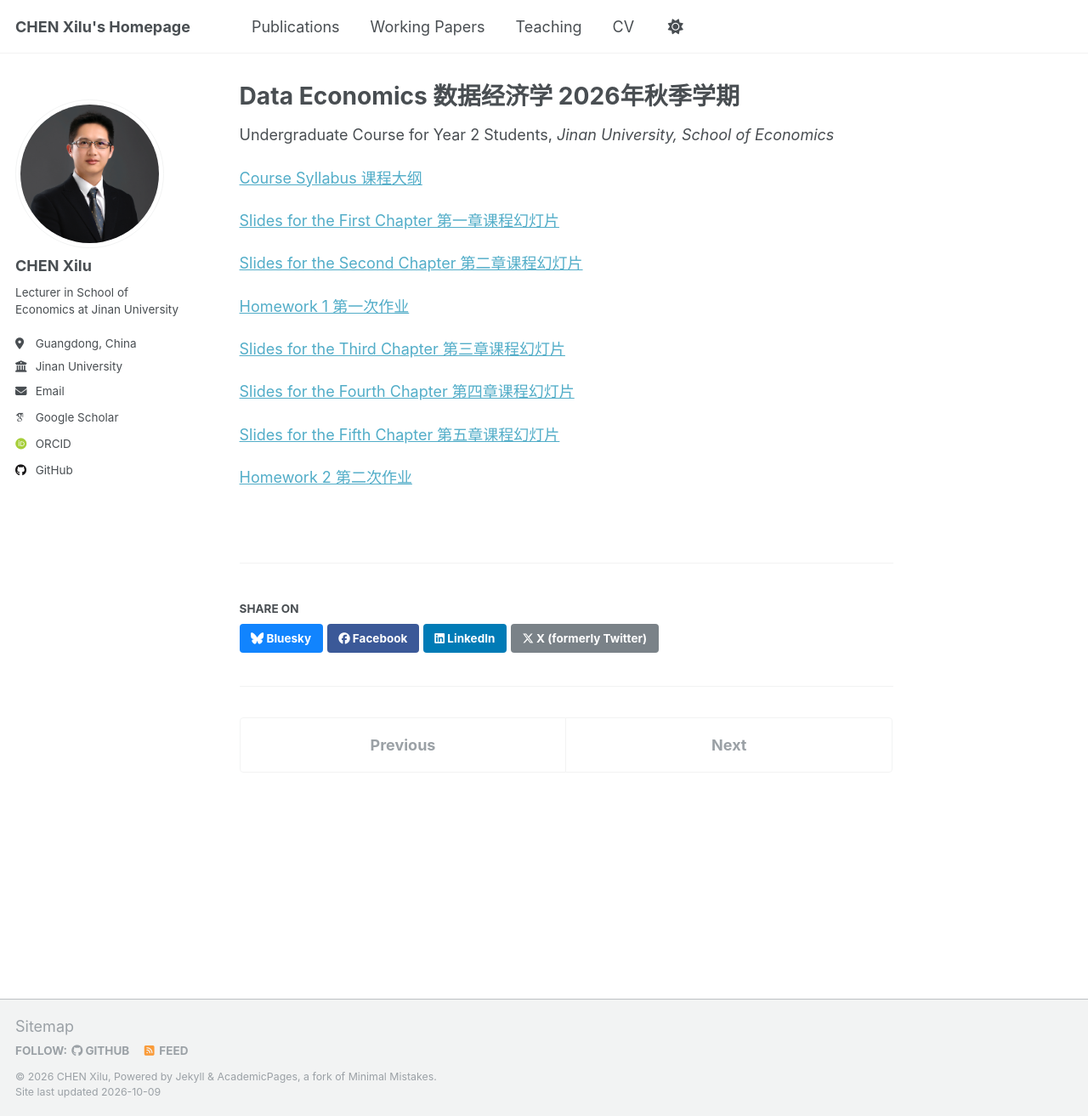
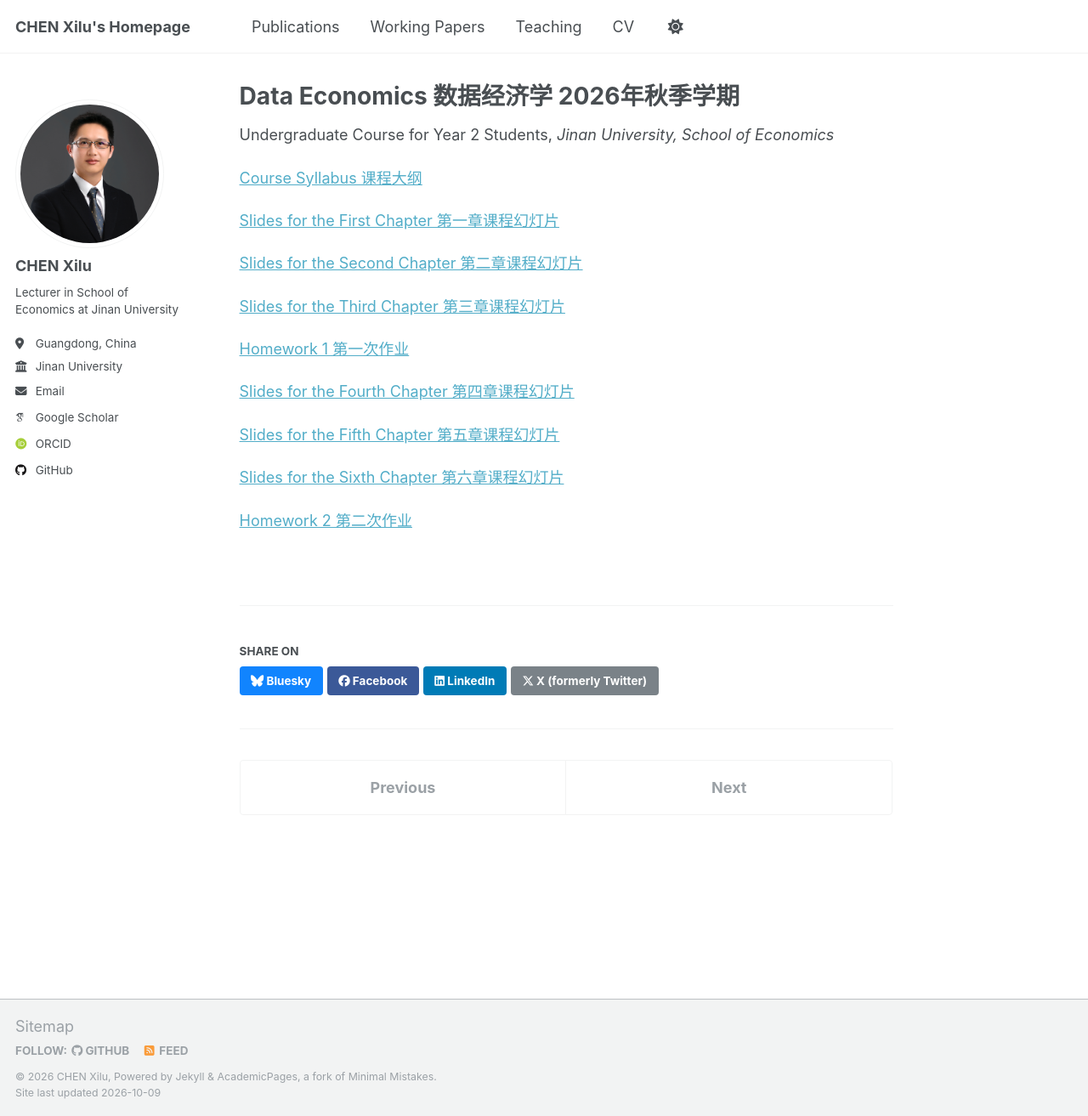
Before and after one commit to Xilu-CHEN/xilu-chen.github.io, a Jekyll site: the page built from _teaching/data_econ_2026_fall.md, in a window 1280 px wide and 1313 px high. Shown: the whole window at 85% size. Built offline with Jekyll 4.4.1, drawn with Linux system fonts in a browser that asks for light colours; some web fonts are replaced; a script that is not in the unit is left out.

Commit message:
push 261009

```diff
--- a/_teaching/data_econ_2026_fall.md
+++ b/_teaching/data_econ_2026_fall.md
@@ -14,12 +14,14 @@ location: Guangdong, China
 
 [Slides for the Second Chapter 第二章课程幻灯片](http://xilu-chen.github.io/files/teaching_data_econ_2026_fall/《数据经济学》第2章.pdf){:target="_blank"}
 
+[Slides for the Third Chapter 第三章课程幻灯片](http://xilu-chen.github.io/files/teaching_data_econ_2026_fall/《数据经济学》第3章.pdf){:target="_blank"}
+
 [Homework 1 第一次作业](http://xilu-chen.github.io/files/teaching_data_econ_2026_fall/数据经济学第1次作业.pdf){:target="_blank"}
-
-[Slides for the Third Chapter 第三章课程幻灯片](http://xilu-chen.github.io/files/teaching_data_econ_2026_fall/《数据经济学》第3章.pdf){:target="_blank"}
 
 [Slides for the Fourth Chapter 第四章课程幻灯片](http://xilu-chen.github.io/files/teaching_data_econ_2026_fall/《数据经济学》第4章.pdf){:target="_blank"}
 
 [Slides for the Fifth Chapter 第五章课程幻灯片](http://xilu-chen.github.io/files/teaching_data_econ_2026_fall/《数据经济学》第5章.pdf){:target="_blank"}
 
+[Slides for the Sixth Chapter 第六章课程幻灯片](http://xilu-chen.github.io/files/teaching_data_econ_2026_fall/《数据经济学》第6章.pdf){:target="_blank"}
+
 [Homework 2 第二次作业](http://xilu-chen.github.io/files/teaching_data_econ_2026_fall/数据经济学第2次作业.pdf){:target="_blank"}
```
